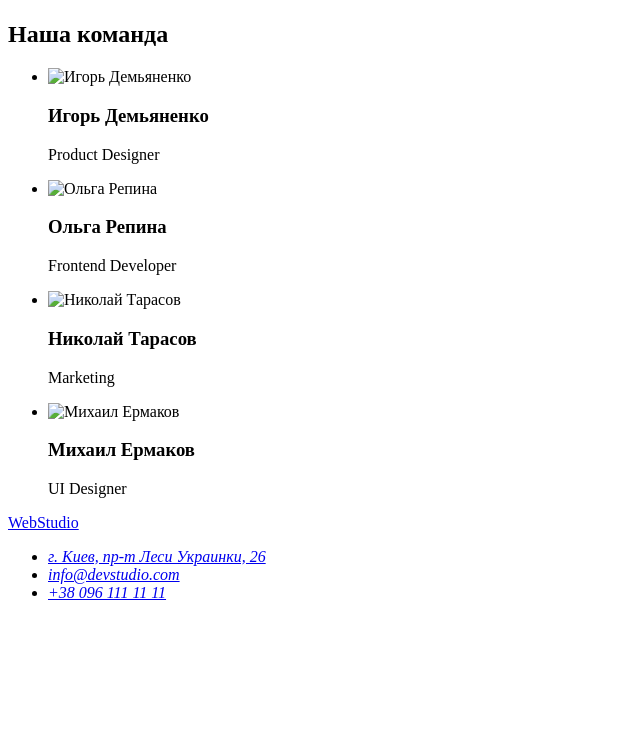
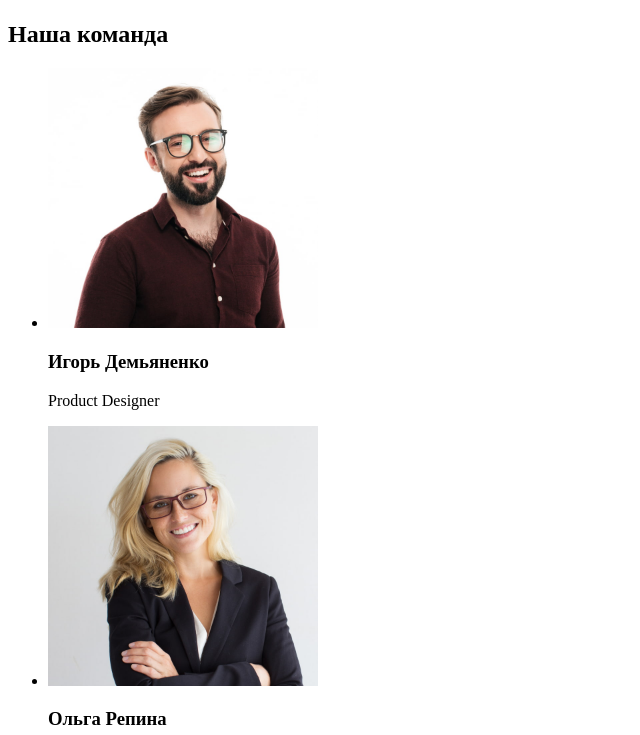
Before and after one commit to XeniaValo/goit-markup-hw-01, a plain HTML site: page index.html in a window 1280 px wide. Shown: the part 1225-1960 px from the top of the page, without its empty margins (0-640 px from the left). Before the commit the page ends 1843 px from the top, so only its background shows below. Drawn offline with Linux system fonts and the light colour scheme.

Commit message:
Изменяет путь к изображениям в секции "team"

```diff
--- a/index.html
+++ b/index.html
@@ -94,7 +94,7 @@
             <h2>Наша команда</h2>
             <ul>
                 <li>
-                    <img src="./images/igor-demyanenko.jpg" alt="Игорь Демьяненко" width="270" height="260">
+                    <img src="./images/team/igor-demyanenko.jpg" alt="Игорь Демьяненко" width="270" height="260">
                     <div>
                         <h3>Игорь Демьяненко</h3>
                         <p>
@@ -103,7 +103,7 @@
                     </div>
                 </li>
                 <li>
-                    <img src="./images/olga-repina.jpg" alt="Ольга Репина" width="270" height="260">
+                    <img src="./images/team/olga-repina.jpg" alt="Ольга Репина" width="270" height="260">
                     <div>
                         <h3>Ольга Репина</h3>
                         <p>
@@ -112,7 +112,7 @@
                     </div>
                 </li>
                 <li>
-                    <img src="./images/nikolaj-tarasov.jpg" alt="Николай Тарасов" width="270" height="260">
+                    <img src="./images/team/nikolaj-tarasov.jpg" alt="Николай Тарасов" width="270" height="260">
                     <div>
                         <h3>Николай Тарасов</h3>
                         <p>
@@ -121,7 +121,7 @@
                     </div>
                 </li>
                 <li>
-                    <img src="./images/mixail-ermakov.jpg" alt="Михаил Ермаков" width="270" height="260">
+                    <img src="./images/team/mixail-ermakov.jpg" alt="Михаил Ермаков" width="270" height="260">
                     <div>
                         <h3>Михаил Ермаков</h3>
                         <p>
```
